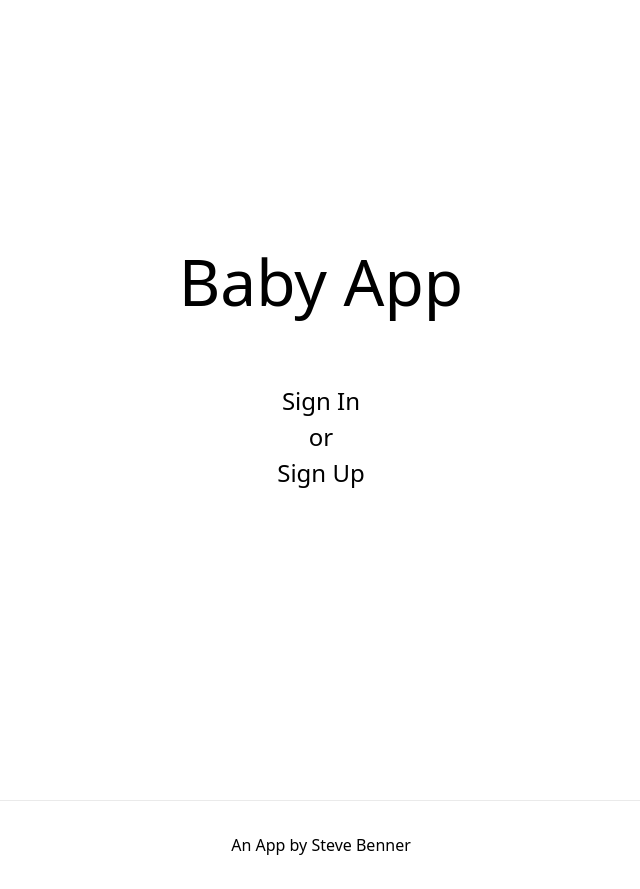
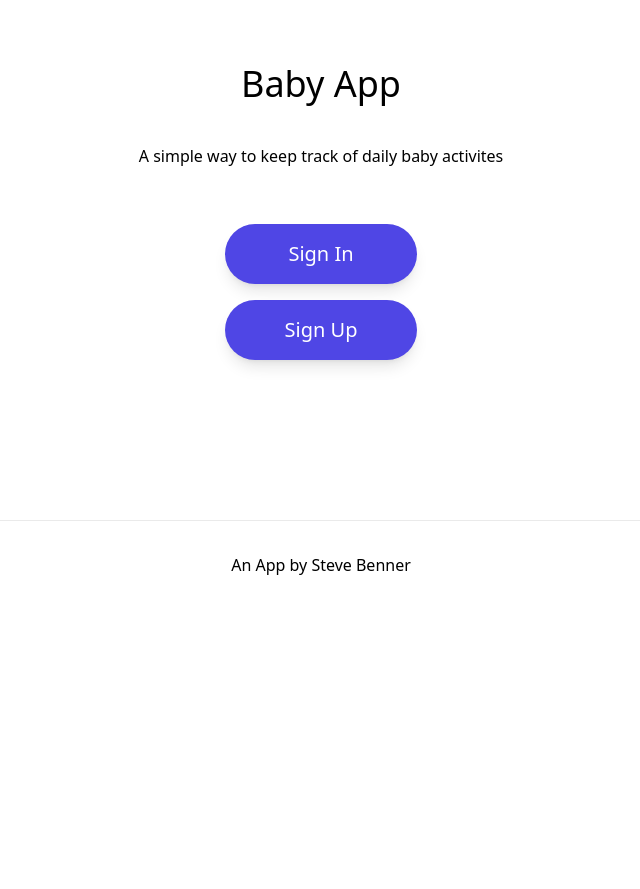
Before and after one commit to CodeBrewLatte/baby-app, a Next.js app: page / in a window 1280 px wide. Shown: the whole page, without its empty margins (319-959 px from the left). After the commit the page ends 800 px from the top, so only its background shows below. Built offline with nearby package versions, Linux system fonts and the light colour scheme.

Commit message:
keyboard malfunction almost deleted my entire work and code, uploading latest progress

```diff
--- a/pages/dashboard.jsx
+++ b/pages/dashboard.jsx
@@ -110,7 +110,7 @@ fetch('/api/createlog', {
   return (
     <div className={styles.container}>
       <Head>
-        <title>About Us</title>
+        <title>Baby-Up Dashboard</title>
 
         <meta name="description" content="Baby Living Tracking App" />
         <link rel="icon" href="/favicon.ico" />
--- a/pages/index.jsx
+++ b/pages/index.jsx
@@ -1,7 +1,7 @@
 import Head from 'next/head'
 import Image from 'next/image'
 import styles from '../styles/Home.module.css'
-import { useState, useEffect } from 'react'
+import { useState, useEffect, useRef } from 'react'
 import SignUp from '../components/SignNew'
 import SignIn from '../components/SignOn'
 
@@ -10,40 +10,63 @@ export default function Home() {
 
   const [signUp,setSignUp] = useState(true)
   const [signIn,setSignIn] = useState(true)
+  const [goBack,setGoBack] = useState(true)
+  let buttonStyle
 
   const toggleSignUp = () => {
     setSignUp(current => !current)
   }
 
   const toggleSignIn = () => {
+     const signUpGone = document.getElementById('signuppre')
+    buttonStyle = signUpGone.style.display
+    signUpGone.style.display = 'none';
+
+
     setSignIn(current => !current)
+    setGoBack(false)
+  }
+
+  const goBackFunc = () => {
+    //const signUpGone = document.getElementById('signuppre')
+    setGoBack(false)
+    setSignIn(false)
+    //signUpGone.style.display = buttonStyle
   }
 
   return (
     <div className={styles.container}>
       <Head>
-        <title>Baby-Up</title>
+        <title>Baby-Up - Homepage</title>
 
         <meta name="description" content="Baby Living Tracking App" />
         <link rel="icon" href="/favicon.ico" />
       </Head>
 
-      <main className={styles.main}>
-        <h1 className={styles.title}>
+    {/* Hero Section */}
+      <main className='max-w-6xl mx-auto text-center mb-40 px-10 pt-16'>
+        <h2 className='text-4xl font-sans '>
           Baby App
-        </h1>
+        </h2>
+        <p className='font-sans pt-10'> A simple way to keep track of daily baby activites </p>
 
-        <div className={styles.description}>
+        <div className='flex flex-col justify-center w-full text-xl text-white items-center pt-10'>
 
         {signIn ? <>
-          <button onClick={toggleSignIn}>Sign In</button>
+          <button className='flex p-4 px-8 rounded-full w-48 shadow-lg bg-midnight duration-200 hover:opacity-80 text-center justify-center my-4' onClick={toggleSignIn}>Sign In</button>
           </>: <SignIn></SignIn>}
 
-       <p>or</p>
+          <span></span>
+
+          {goBack ? '' : <button className='rounded-full shadow-lg p-4 px-8 bg-yellow' onClick={goBackFunc}>Go Back</button>}
+
+          <span></span>
 
         {signUp ?  <>
-          <button onClick={toggleSignUp}>Sign Up</button>
+          <button id='signuppre' className='flex p-4 px-8 w-48 rounded-full shadow-lg bg-midnight duration-200 hover:opacity-80 justify-center' onClick={toggleSignUp}>Sign Up</button>
          </>: <SignUp></SignUp>}
+
+
          </div>
 
 
--- a/pages/success.jsx
+++ b/pages/success.jsx
@@ -16,7 +16,7 @@ export default function Home() {
   return (
     <div className={styles.container}>
       <Head>
-        <title>Baby-Up</title>
+        <title>Success</title>
 
         <meta name="description" content="Baby Living Tracking App" />
         <link rel="icon" href="/favicon.ico" />
--- a/tailwind.config.js
+++ b/tailwind.config.js
@@ -6,6 +6,19 @@ module.exports = {
     "./components/**/*.{js,ts,jsx,tsx}",
   ],
   theme: {
+    colors: {
+      transparent: "transparent",
+      current: "currentColor",
+      white: "#ffffff",
+      purple: "#3f3cbb",
+      midnight: "#4f46e5",
+      metal: "#565584",
+      tahiti: "#3ab7bf",
+      silver: "#ecebff",
+      "bubble-gum": "#ff77e9",
+      bermuda: "#78dcca",
+      yellow: "#fdcb6e",
+    },
     extend: {},
   },
   plugins: [],
```
